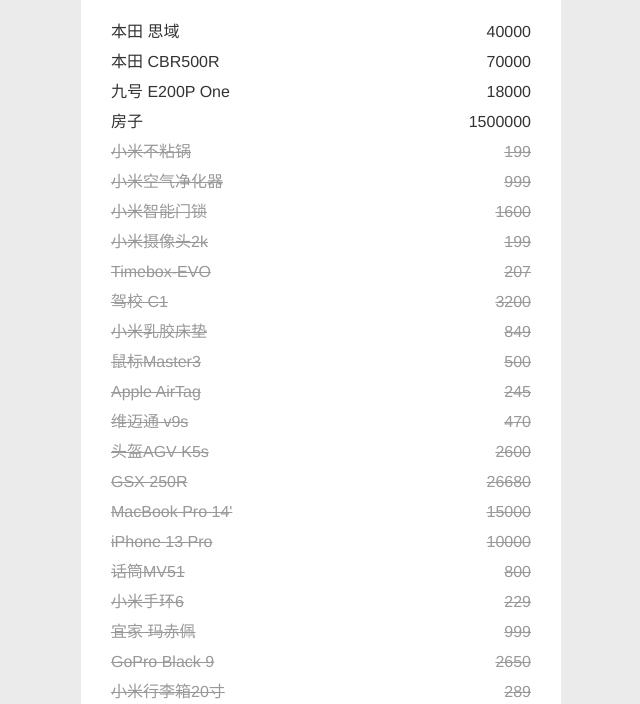
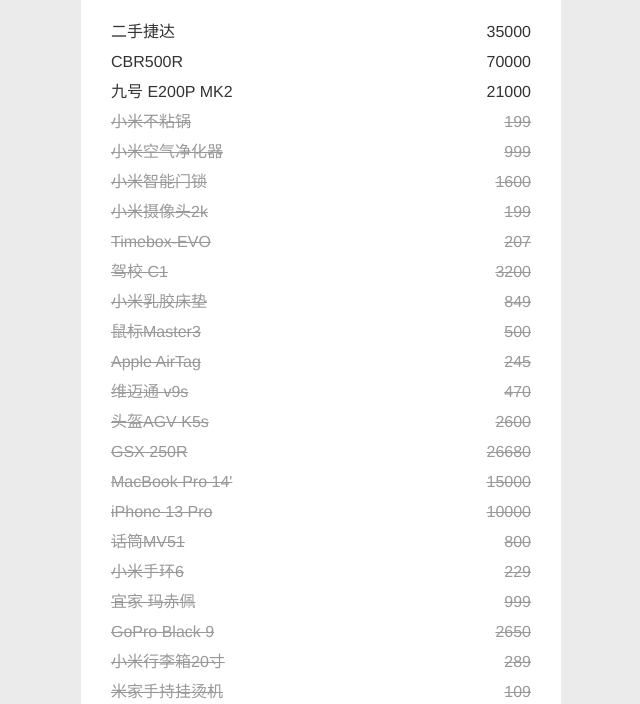
Before and after one commit to KyleBing/wanted-list, a plain HTML site: page index.html in a window 1280 px wide. Shown: the part 93-797 px from the top of the page, without its empty margins (319-959 px from the left). Drawn offline with Linux system fonts and the light colour scheme.

Commit message:
update info

```diff
--- a/index.html
+++ b/index.html
@@ -29,10 +29,9 @@
     document.ontouchstart = () => {};
 
     const ITEMS = [
-        {owned: false, sold: false, priceSold: 0,    date: '1991-03-06', priceOrigin: 40000,     price: 40000,     title: "本田 思域",},
-        {owned: false, sold: false, priceSold: 0,    date: '1991-03-06', priceOrigin: 70000,     price: 70000,     title: "本田 CBR500R",},
-        {owned: false, sold: false, priceSold: 0,    date: '1991-03-06', priceOrigin: 18000,     price: 18000,     title: "九号 E200P One",},
-        {owned: false, sold: false, priceSold: 0,    date: '1991-03-06', priceOrigin: 200000,    price: 1500000,   title: "房子",},
+        {owned: false, sold: false, priceSold: 0,    date: '1991-03-06', priceOrigin: 35000,     price: 35000,     title: "二手捷达",},
+        {owned: false, sold: false, priceSold: 0,    date: '1991-03-06', priceOrigin: 70000,     price: 70000,     title: "CBR500R",},
+        {owned: false, sold: false, priceSold: 0,    date: '1991-03-06', priceOrigin: 21000,     price: 21000,     title: "九号 E200P MK2",},
 
         {owned: true,  sold: false, priceSold: 0,    date: '2022-04-02', priceOrigin: 199,       price: 199,       title: "小米不粘锅",},
         {owned: true,  sold: false, priceSold: 0,    date: '2022-04-02', priceOrigin: 999,       price: 999,       title: "小米空气净化器",},
```
